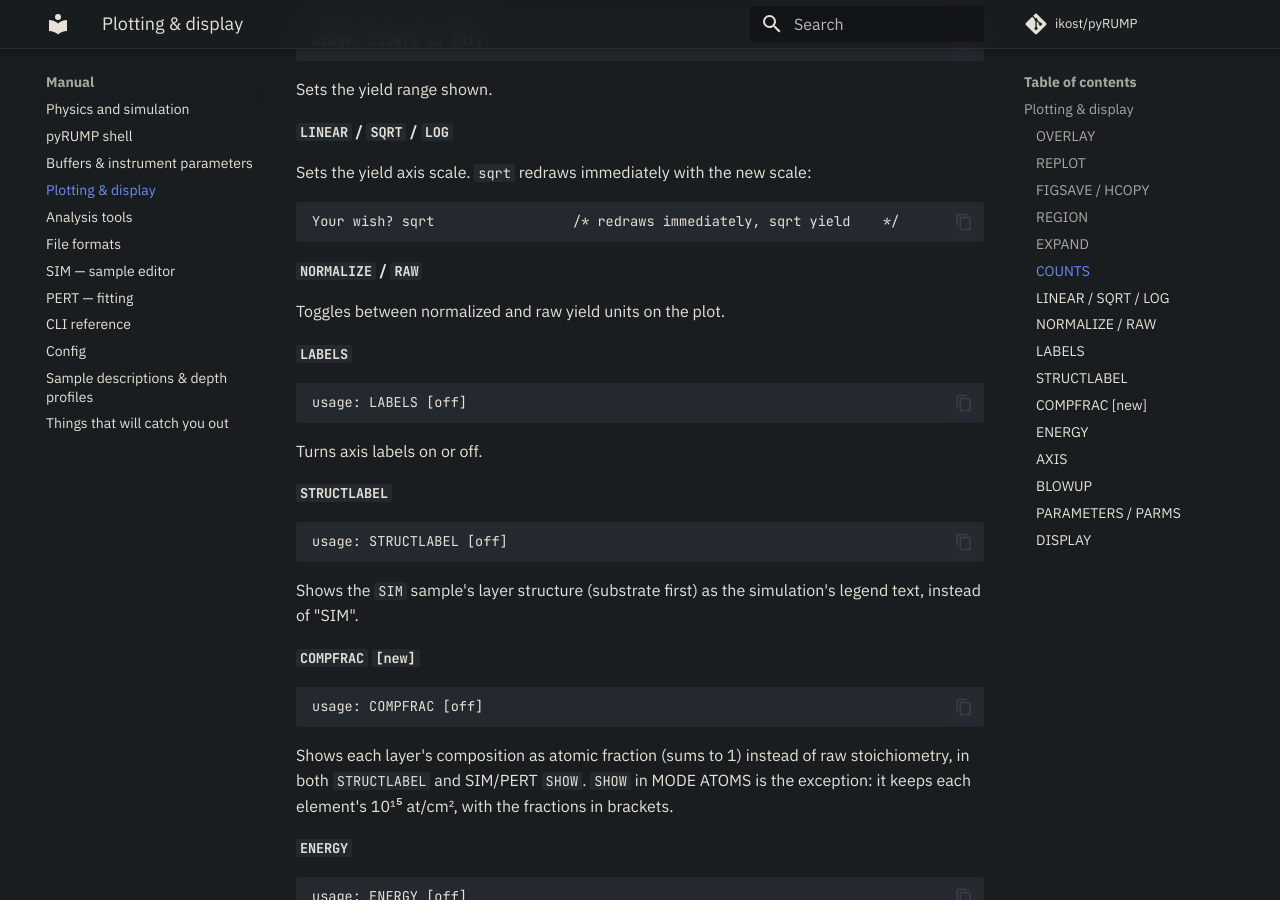
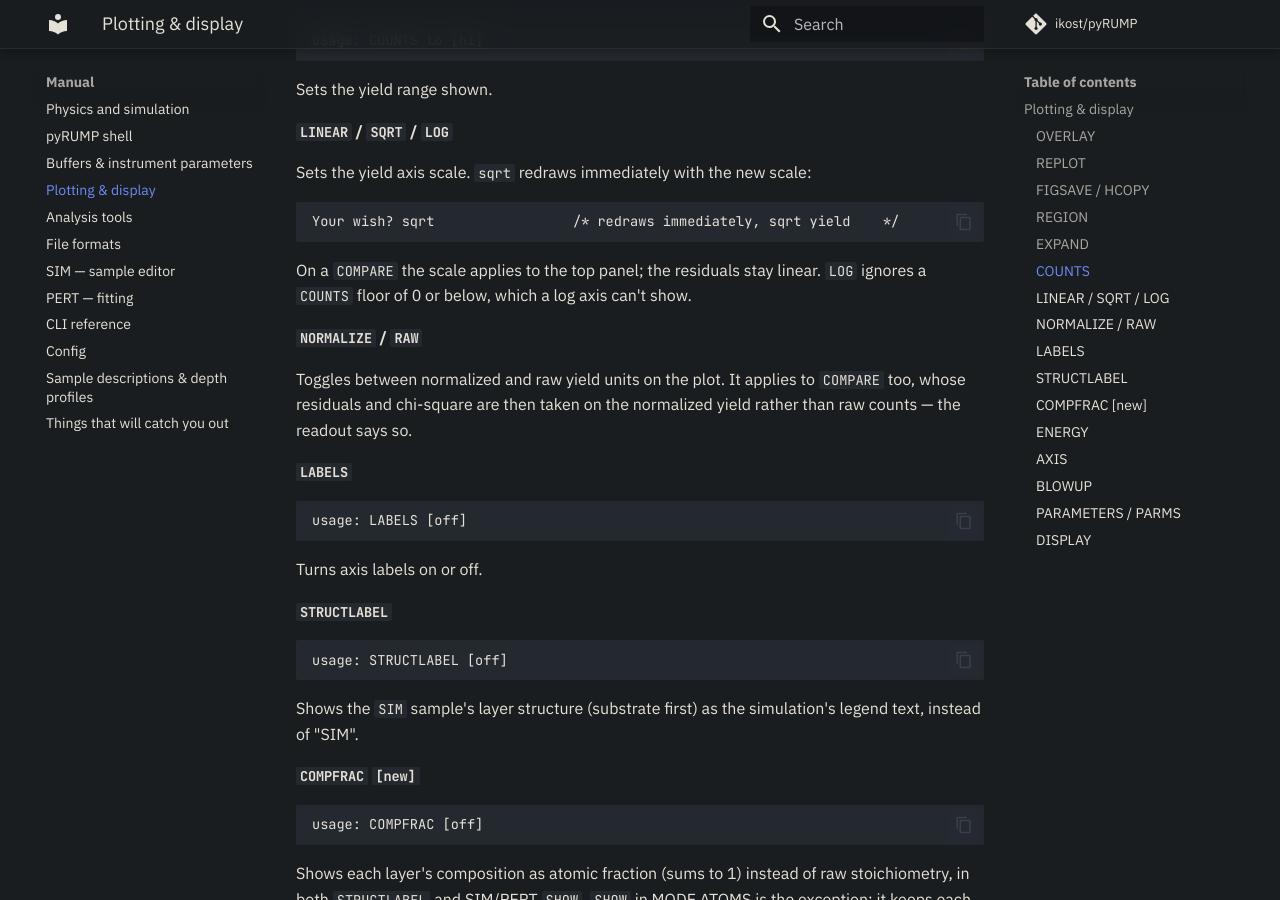
Before and after one commit to ikost/pyRUMP, an MkDocs documentation site: the page built from docs/manual/plotting.md, in a window 1280 px wide and 900 px high, scrolled down 1222 px. Built offline with MkDocs 1.6.1 and Material for MkDocs 9.7.7, drawn with Linux system fonts in a browser that asks for light colours; comment, search, counter and statistics services are not loaded; some of the changed text lies outside the part shown.

Commit message:
Release 1.5.2 COMPARE now follows LOG/SQRT, COUNTS and NORMALIZE, and OVERLAY/SPLOT add to it instead of replacing it; the Shell and Plotting manual pages describe this. Also ships the /* comment, paths-with-spaces, element capitalisation, PERT thickness units, --version and Python 3.10+ changes since 1.5.1.
Co-Authored-By: Claude Opus 5.5 <noreply@anthropic.com>

````diff
--- a/docs/manual/plotting.md
+++ b/docs/manual/plotting.md
@@ -9,7 +9,8 @@ commands. matplotlib installs by default with pyrump.
 usage: OVERLAY [buffer|file]
 ```
 
-Adds another trace to the current plot, without erasing it.
+Adds another trace to the current plot, without erasing it — on a
+`COMPARE`, to its top panel.
 
 ```
 Your wish? overlay 0            /* add the simulation on top          */
@@ -67,9 +68,14 @@ Sets the yield axis scale. `sqrt` redraws immediately with the new scale:
 Your wish? sqrt                 /* redraws immediately, sqrt yield    */
 ```
 
+On a `COMPARE` the scale applies to the top panel; the residuals stay linear.
+`LOG` ignores a `COUNTS` floor of 0 or below, which a log axis can't show.
+
 #### `NORMALIZE` / `RAW`
 
-Toggles between normalized and raw yield units on the plot.
+Toggles between normalized and raw yield units on the plot. It applies to
+`COMPARE` too, whose residuals and chi-square are then taken on the
+normalized yield rather than raw counts — the readout says so.
 
 #### `LABELS`
 
--- a/pyproject.toml
+++ b/pyproject.toml
@@ -4,7 +4,7 @@ build-backend = "setuptools.build_meta"
 
 [project]
 name = "pyrump"
-version = "1.5.1"
+version = "1.5.2"
 description = "Rutherford backscattering spectrometry simulation and analysis, reimplemented in Python"
 readme = "README.md"
 requires-python = ">=3.10"
````
Also changed, not shown: docs/manual/shell.md (+7 -0 lines).
